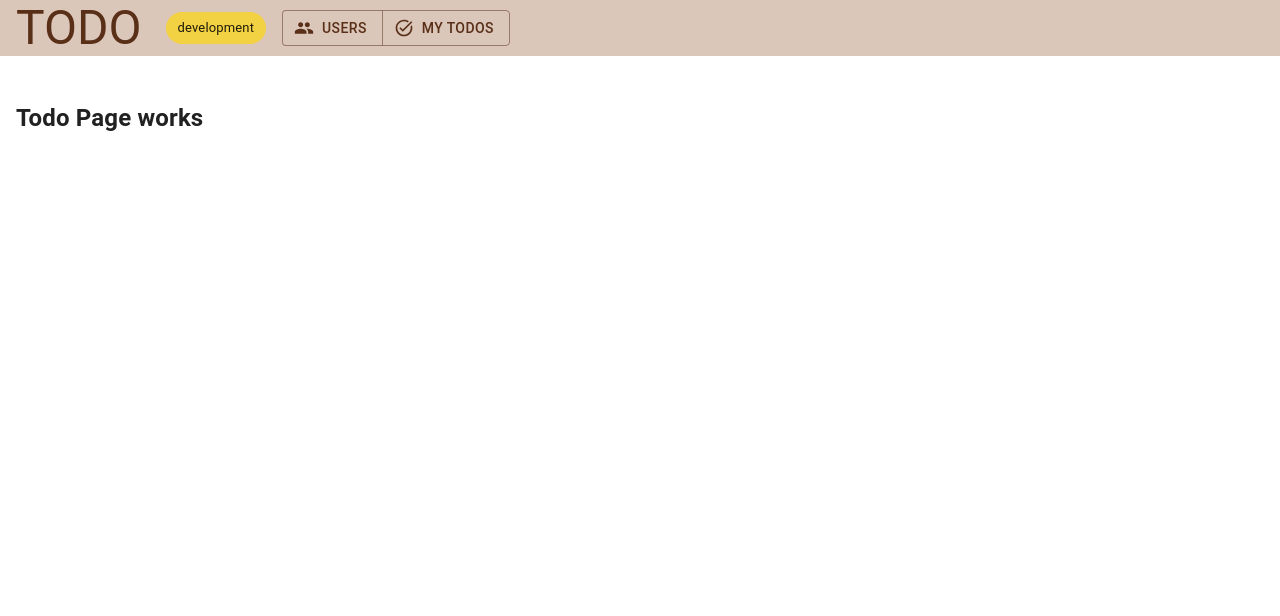
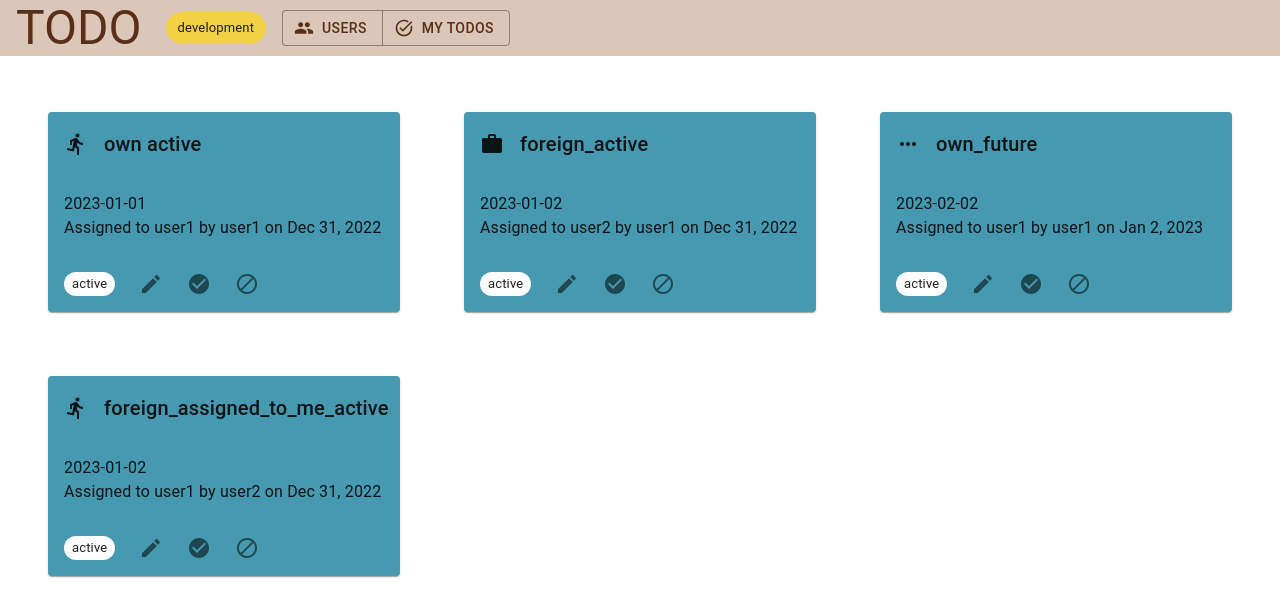
Before and after one commit to BalazsSipos/full-stack-todo, a React (Vite) app in the folder frontend/: page /1/todos in a window 1280 px wide. Shown: the top 616 px of the page. Built offline with nearby package versions, Linux system fonts and the light colour scheme.

Commit message:
feat: Add todo model, page and components

```diff
--- a/frontend/package.json
+++ b/frontend/package.json
@@ -5,15 +5,18 @@
     "build": "parcel build ./src/index.html"
   },
   "dependencies": {
+    "@date-io/luxon": "^2.16.1",
     "@emotion/react": "^11.10.5",
     "@emotion/styled": "^11.10.5",
     "@mui/icons-material": "^5.11.0",
     "@mui/material": "^5.11.3",
+    "luxon": "^3.2.0",
     "react": "^18.2.0",
     "react-dom": "^18.2.0",
     "react-router-dom": "^6.6.1"
   },
   "devDependencies": {
+    "@types/luxon": "^3.2.0",
     "@types/node": "^18.11.18",
     "@types/react": "^18.0.26",
     "@types/react-dom": "^18.0.10",
--- /dev/null
+++ b/frontend/src/app/common/hooks/queries/use-todo.ts
@@ -0,0 +1,78 @@
+import { Todo } from "../../../todo/models/Todo";
+import { User } from "../../../user/models/User";
+
+export const useTodoList = (): Todo[] => {
+    const user1: User = {
+        id: '1',
+        name: 'user1',
+        email: 'email1@email.com',
+        image: 'image1',
+        numberOfTodos: 1
+    }
+
+    const user2: User = {
+        id: '2',
+        name: 'user2',
+        email: 'email2@email.com',
+        image: 'image2',
+        numberOfTodos: 3
+    }
+
+  const todo1: Todo = {
+    id: "1",
+    title: "own active",
+    description: "description1",
+    category: "sport",
+    completed: false,
+    location: "location1",
+    progress: 0,
+    startingDate: "2023-01-01",
+    createdAt: "2022-12-31",
+    createdBy: user1,
+    performedBy: user1
+  };
+
+  const todo2: Todo = {
+    id: "2",
+    title: "foreign_active",
+    description: "description2",
+    category: "work",
+    completed: false,
+    location: "location2",
+    progress: 10,
+    startingDate: "2023-01-02",
+    createdAt: "2022-12-31",
+    createdBy: user1,
+    performedBy: user2
+  };
+
+  const todo3: Todo = {
+    id: "3",
+    title: "own_future",
+    description: "description3",
+    category: "other",
+    completed: false,
+    location: "location3",
+    progress: 0,
+    startingDate: "2023-02-02",
+    createdAt: "2023-01-02",
+    createdBy: user1,
+    performedBy: user1
+  };
+
+  const todo4: Todo = {
+    id: "4",
+    title: "foreign_assigned_to_me_active",
+    description: "description4",
+    category: "sport",
+    completed: false,
+    location: "location4",
+    progress: 0,
+    startingDate: "2023-01-02",
+    createdAt: "2022-12-31",
+    createdBy: user2,
+    performedBy: user1
+  };
+
+  return [todo1, todo2, todo3, todo4];
+};
--- /dev/null
+++ b/frontend/src/app/todo/components/TodoItem.tsx
@@ -0,0 +1,76 @@
+import { DirectionsRun, MoreHoriz, Work } from "@mui/icons-material";
+import {
+  CardHeader,
+  Typography,
+  IconButton,
+  CardContent,
+  Stack,
+  CardActions,
+  Chip,
+  Tooltip,
+  Card,
+} from "@mui/material";
+import { Todo } from "../models/Todo";
+import EditIcon from "@mui/icons-material/Edit";
+import BlockIcon from "@mui/icons-material/Block";
+import CheckCircleIcon from "@mui/icons-material/CheckCircle";
+import { DateTime } from "luxon";
+
+export const TodoItem = ({ todo }: { todo: Todo }) => {
+  const todoCategories = {
+    sport: DirectionsRun,
+    work: Work
+  } as const;
+
+  const updateStatus = (status: string) => {};
+  const setEditMode = (editMode: boolean) => {};
+
+  const getIcon = (category: string) => {
+    const Icon = todoCategories[category];
+    return !!Icon ? <Icon /> : <MoreHoriz />;
+    }
+
+  return (
+    <Card>
+        <CardHeader
+          title={<Typography variant="h6">{todo.title}</Typography>}
+
+          avatar={getIcon(todo.category)}
+        />
+        <CardContent>
+          <Typography sx={{ textAlign: "justify" }}>
+            {todo.startingDate}
+          </Typography>
+
+          <Stack direction="row">
+            <>
+              Assigned to {todo.performedBy.name} by {todo.createdBy.name} on{" "}
+              {DateTime.fromISO(todo.createdAt ?? "").toLocaleString(
+                DateTime.DATE_MED
+              )}
+            </>
+          </Stack>
+        </CardContent>
+        <CardActions>
+          <>
+            <Chip label="active" color="primary" size="small" sx={{ mx: 1 }} />
+            <Tooltip title="Edit">
+              <IconButton onClick={() => setEditMode(true)}>
+                <EditIcon />
+              </IconButton>
+            </Tooltip>
+            <Tooltip title="Done">
+              <IconButton onClick={() => updateStatus("Done")}>
+                <CheckCircleIcon />
+              </IconButton>
+            </Tooltip>
+            <Tooltip title="Obsolete">
+              <IconButton onClick={() => updateStatus("Obsolete")}>
+                <BlockIcon />
+              </IconButton>
+            </Tooltip>
+          </>
+        </CardActions>
+    </Card>
+  );
+};
--- /dev/null
+++ b/frontend/src/app/todo/components/TodoList.tsx
@@ -0,0 +1,43 @@
+import { CardContent, Grid, Typography } from "@mui/material";
+import SentimentDissatisfiedIcon from "@mui/icons-material/SentimentDissatisfied";
+import { useTodoList } from "../../common/hooks/queries/use-todo";
+import { TodoItem } from "./TodoItem";
+
+const EmptyListCard = () => (
+  <CardContent sx={{ textAlign: "center" }}>
+    <SentimentDissatisfiedIcon />
+    <Typography>It&apos;s so empty here</Typography>
+  </CardContent>
+);
+
+export const TodoList = () => {
+  const todoList = useTodoList();
+
+  return (
+<Grid
+      container
+      spacing={{ xs: 2, md: 4, lg: 8 }}
+      sx={{ p: { xs: 2, md: 4 } }}
+      columns={{ xs: 1, md: 6, lg: 9, xl: 12 }}
+    >
+      {todoList.map((todoItem) => (
+        <Grid item xs={3} key={todoItem.id} justifyContent="center">
+          <TodoItem todo={todoItem} />
+        </Grid>
+      ))}
+      {todoList.length ? null : <EmptyListCard />}
+    </Grid>
+
+    // <>
+    //   <Grid item xs={1}>
+    //     <Stack spacing={2}>
+    //       <Typography variant="h6">Todos</Typography>
+    //       {todoList.map((todoItem) => (
+    //         <TodoItem todo={todoItem} key={todoItem.id} />
+    //       ))}
+    //       {todoList.length ? null : <EmptyListCard />}
+    //     </Stack>
+    //   </Grid>
+    // </>
+  )
+};
--- /dev/null
+++ b/frontend/src/app/todo/models/Todo.ts
@@ -0,0 +1,15 @@
+import { User } from "../../user/models/User";
+
+export interface Todo {
+    id: string;
+    title: string;
+    description: string;
+    category: string;
+    completed: boolean;
+    location: string;
+    progress: number
+    startingDate: string;
+    createdAt: string;
+    createdBy: User;
+    performedBy: User;
+}
--- a/frontend/src/app/todo/pages/Todos.tsx
+++ b/frontend/src/app/todo/pages/Todos.tsx
@@ -1,3 +1,5 @@
+import { TodoList } from "../components/TodoList";
+
 export const Todos = () => {
-    return <h2>Todo Page works</h2>;
+    return <TodoList />;
 };
--- a/frontend/src/app/user/components/UserList.tsx
+++ b/frontend/src/app/user/components/UserList.tsx
@@ -14,16 +14,14 @@ export const UserList = () => {
   const userList = useUserList();
 
   return (
-    <>
     <Grid item xs={1}>
-        <Stack sx={{m: 3}} spacing={2}>
+      <Stack sx={{ m: 3 }} spacing={2}>
         <Typography variant="h6">List of users</Typography>
         {userList.map((userItem) => (
-            <UserItem user={userItem} />
+          <UserItem user={userItem} key={userItem.id} />
         ))}
         {userList.length ? null : <EmptyListCard />}
       </Stack>
     </Grid>
-    </>
   );
 };
```
Also changed, not shown: frontend/src/app/user/models/User.ts (renamed from frontend/src/app/user/models/User.tsx), 1 other file (tests, documents, lock files or other folders). Lines whose indentation alone changed are shown as unchanged.
